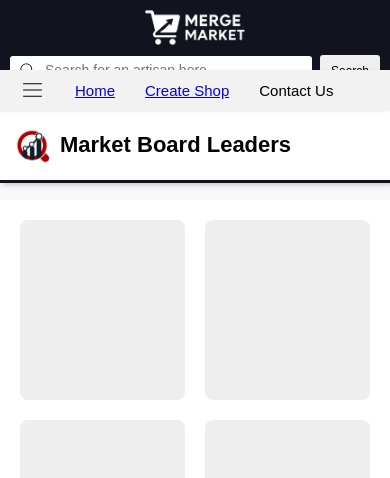
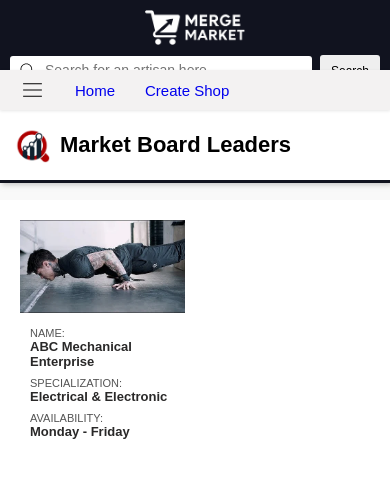
Before and after one commit to ImAnEnvoy/ImAnEnvoy-MergeMarket_PLP_MERN_Final_Project, a React (Vite) app in the folder frontend/: page / in a window 390 px wide. Shown: the top 478 px of the page. Built offline with nearby package versions, Linux system fonts and the light colour scheme.

Commit message:
add sample data to the home page

```diff
--- a/frontend/index.html
+++ b/frontend/index.html
@@ -4,7 +4,7 @@
     <meta charset="UTF-8" />
     <link rel="icon" type="image/svg+xml" href="/vite.svg" />
     <meta name="viewport" content="width=device-width, initial-scale=1.0" />
-    <title>frontend</title>
+    <title>MergeMarket</title>
   </head>
   <body style="font-family: Arial, Helvetica, sans-serif;">
     <div id="root"></div>
--- a/frontend/src/components/BusinessForm.css
+++ b/frontend/src/components/BusinessForm.css
@@ -47,7 +47,7 @@
 }
 
 .submit-btn {
-  background-color: #11131f;
+  background-color: #222645;
   color: white;
   font-size: 16px;
   padding: 10px 15px;
--- a/frontend/src/components/BusinessForm.jsx
+++ b/frontend/src/components/BusinessForm.jsx
@@ -81,7 +81,7 @@ const BusinessForm = () => {
 
       <div className="form-content-grid">
         <form className="business-form" onSubmit={handleSubmit}>
-          <h2>Register Your Business</h2>
+          <h2>Upload Business</h2>
 
           <div className="form-group">
             <div className="form-group">
--- a/frontend/src/components/HomePage.jsx
+++ b/frontend/src/components/HomePage.jsx
@@ -3,6 +3,7 @@ import { Header } from '../components/Header';
 import { Nav } from '../components/Nav';
 import { Sidebar } from '../components/Sidebar';
 import MarketRankIcon from '../assets/marketRankIcon.png'
+import Thumbnail from '../assets/thumbnail-9.webp'
 
 export function HomePage(){
   return(
@@ -16,7 +17,22 @@ export function HomePage(){
       </div>
 
       <div className="content-grid">
-        <div className="content-row"></div>
+
+        <div className="content-row">
+          <div className='thumbnail'>
+            <img className='thumbnail-preview' src={Thumbnail} alt="" />
+          </div>
+          <div className="info">
+            <p className='decription-label'>NAME:</p>
+            <p className='title'>ABC Mechanical Enterprise</p>
+            <p className='decription-label'>SPECIALIZATION:</p>
+            <p className='job-specialization'>Electrical & Electronic</p>
+            <p className='decription-label'>AVAILABILITY:</p>
+            <p className='availability-level'>Monday - Friday</p>
+          </div>
+            <button type="submit" className="contact-btn">Contact</button>
+        </div>
+
         <div className="content-row"></div>
         <div className="content-row"></div>
         <div className="content-row"></div>
--- a/frontend/src/components/Nav.jsx
+++ b/frontend/src/components/Nav.jsx
@@ -7,9 +7,9 @@ export function Nav(){
       <nav className="first-level-nav">
           <div className="nav-links">
             <img src={HamburgerIcon} alt="Menu" className="hamburger-menu" id="menuToggle" />
-            <div className="nav-menu"><Link to='/'>Home</Link></div>
-            <div className="nav-menu"><Link to='/BusinessForm'>Create Shop</Link></div>
-            <div className="nav-menu">Contact Us</div>
+            <div className="nav-menu"><Link to='/' className='link-menu'>Home</Link></div>
+            <div className="nav-menu"><Link to='/BusinessForm' className='link-menu'>Create Shop</Link></div>
+            {/* <div className="nav-menu" >Contact Us</div> */}
           </div>
         </nav>
     </>
--- a/frontend/src/index.css
+++ b/frontend/src/index.css
@@ -199,6 +199,10 @@ header {
   margin-left: 5px;
 }
 
+.link-menu {
+  text-decoration: none;
+}
+
 /* =====================
     CONTENT GRID
 ====================== */
@@ -215,9 +219,17 @@ header {
 }
 
 .content-row {
-  height: 200px;
-  background-color: rgb(239, 238, 238);
+  height: 270px;
+  /* background-color: rgb(239, 238, 238); */
   border-radius: 8px;
+  display: flex;
+  flex-direction: column;
+  position: relative;
+  cursor: pointer;
+}
+
+.content-row:hover{
+    box-shadow: 2px 2px 5px rgba(0, 0, 0, 0.126);
 }
 
 /* =====================
@@ -285,7 +297,7 @@ header {
   }
 
   .content-row {
-    height: 180px;
+    height: 280px;
   }
 }
 
@@ -297,8 +309,52 @@ header {
 }
 
 @media (max-width: 700px) {
-    .content-grid {
+  .content-grid {
     grid-template-columns: 1fr 1fr;
     margin-left: 0;
   }
+
+  .content-row {
+    height: 280px;
+  }
 }
+
+.thumbnail-preview {
+  width: 100%
+}
+
+.info {
+  padding: 10px;
+}
+
+.title,
+.job-specialization,
+.availability-level {
+  font-size: 13px;
+  font-weight: bold;
+  margin-bottom: 8px;
+  color: rgb(41, 40, 40);
+}
+
+.decription-label {
+  font-size: 11px;
+  color: rgb(84, 84, 84);
+}
+
+.contact-btn {
+  background-color: #222645;
+  color: white;
+  font-size: 16px;
+  padding: 5px 15px;
+  border: none;
+  border-radius: 3px;
+  cursor: pointer;
+  position: absolute;
+  bottom: 0;
+  margin-top: 10px;
+  opacity: 0;
+}
+
+.contact-btn:hover{
+  opacity: 1;
+}
```
Also changed, not shown: frontend/src/components/HomeContentGrid.jsx (deleted, +0 -28 lines), frontend/src/assets/thumbnail-9.webp (added).
